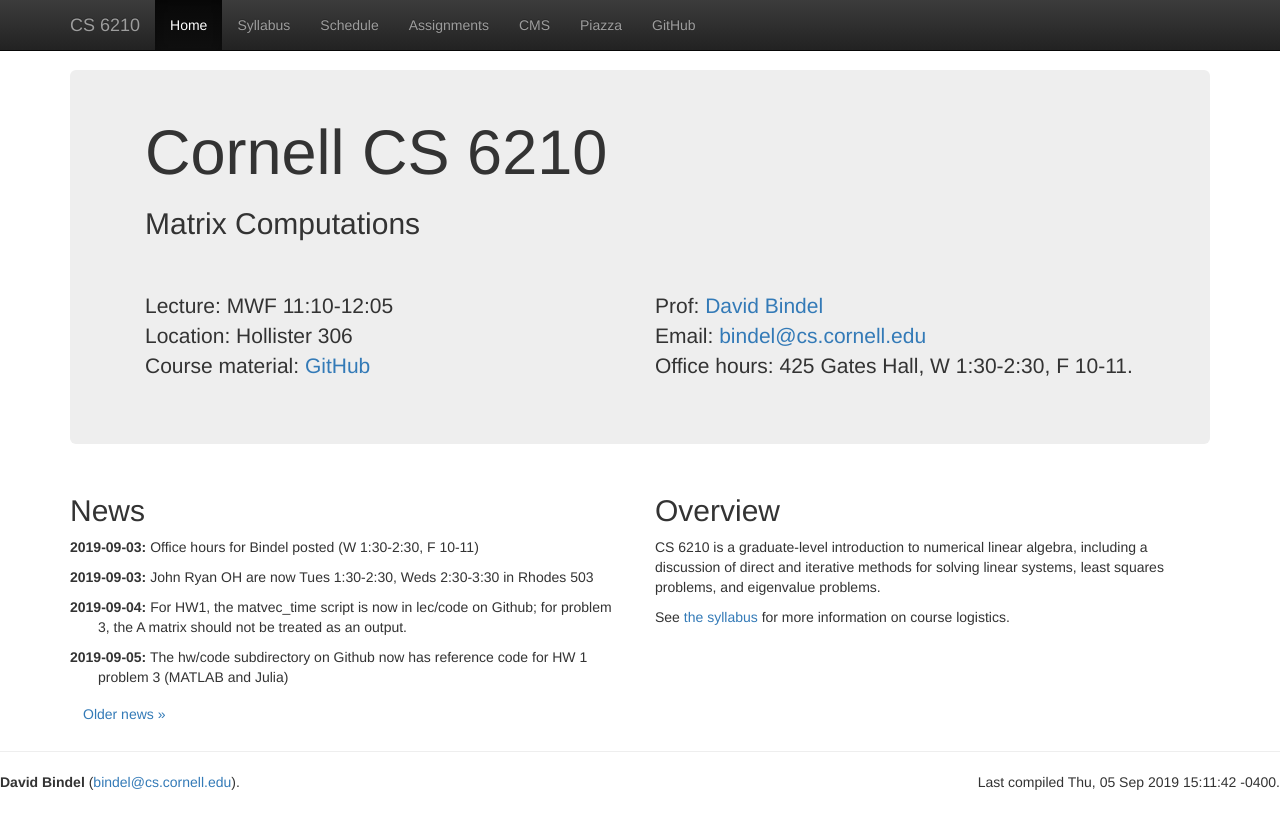
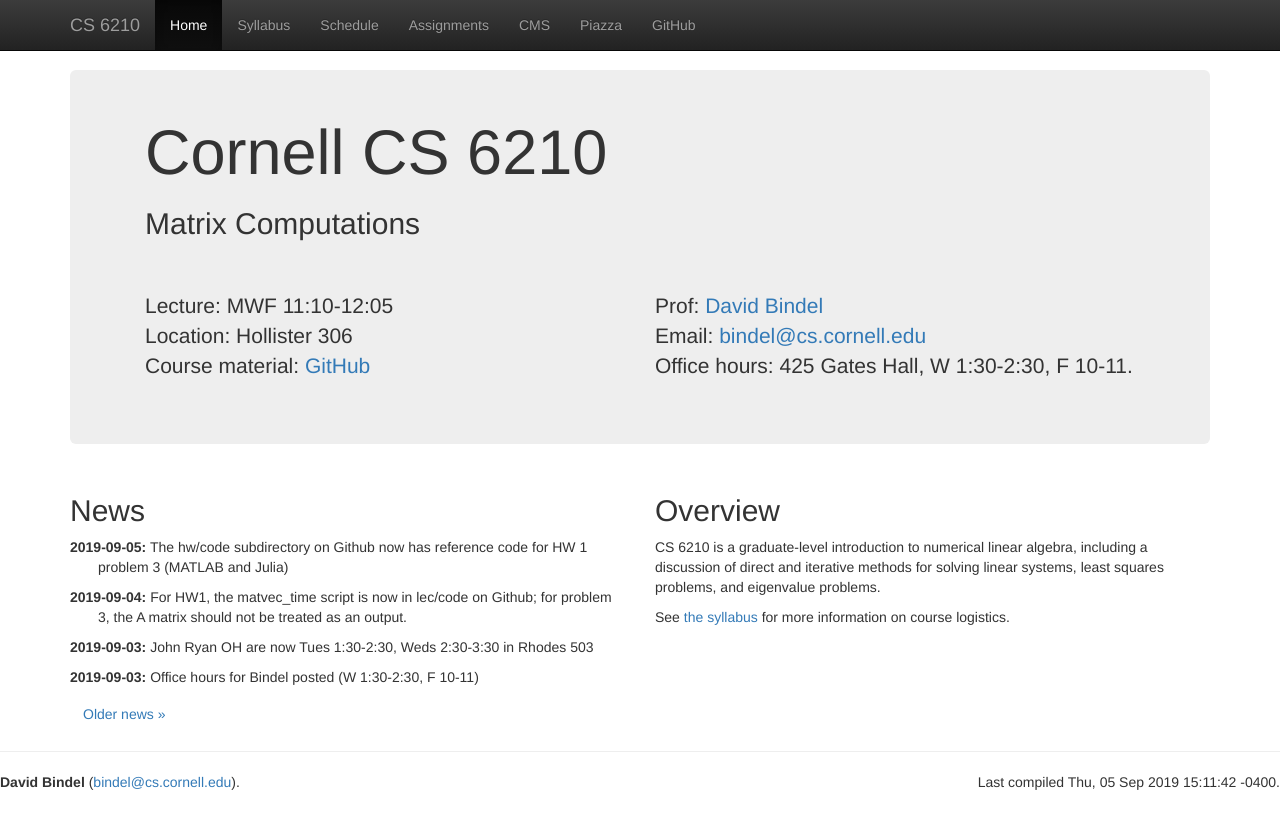
Before and after one commit to dbindel/cs6210-f19, a Jekyll site: the page built from web/index.html, in a window 1280 px wide. Shown: the top 829 px of the page. Built offline with Jekyll 4.4.1, drawn with Linux system fonts in a browser that asks for light colours; nearby versions of some CDN libraries.

Commit message:
Swap order of items in news feed.

```diff
--- a/web/_data/news.yml
+++ b/web/_data/news.yml
@@ -1,12 +1,12 @@
 -
-  date: 2019-09-05
-  text: "The hw/code subdirectory on Github now has reference code for HW 1 problem 3 (MATLAB and Julia)"
+  date: 2019-09-03
+  text: "Office hours for Bindel posted (W 1:30-2:30, F 10-11)"
+-
+  date: 2019-09-03
+  text: "John Ryan OH are now Tues 1:30-2:30, Weds 2:30-3:30 in Rhodes 503"
 -
   date: 2019-09-04
   text: "For HW1, the matvec_time script is now in lec/code on Github; for problem 3, the A matrix should not be treated as an output."
 -
-  date: 2019-09-03
-  text: "John Ryan OH are now Tues 1:30-2:30, Weds 2:30-3:30 in Rhodes 503"
--
-  date: 2019-09-03
-  text: "Office hours for Bindel posted (W 1:30-2:30, F 10-11)"
+  date: 2019-09-05
+  text: "The hw/code subdirectory on Github now has reference code for HW 1 problem 3 (MATLAB and Julia)"
```
